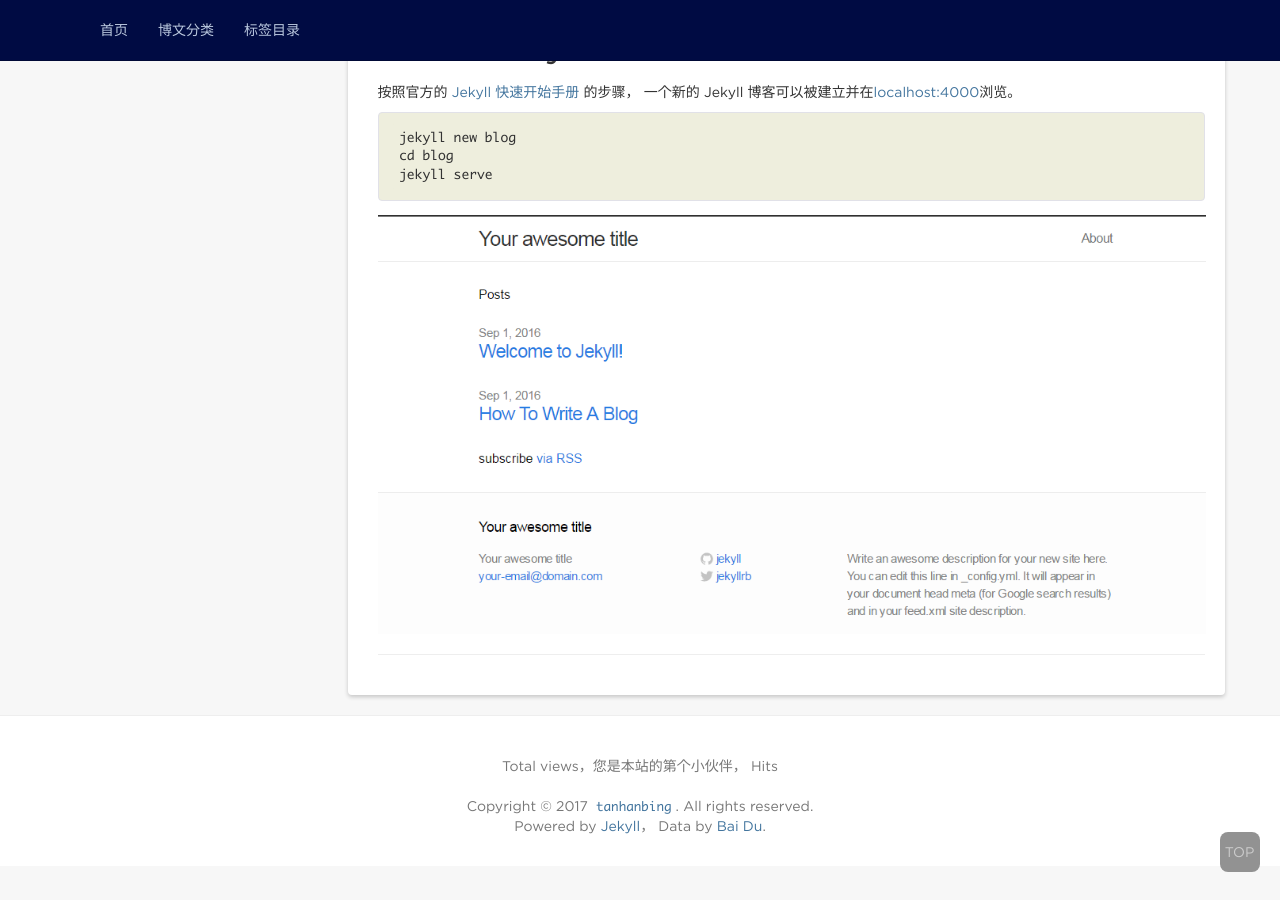
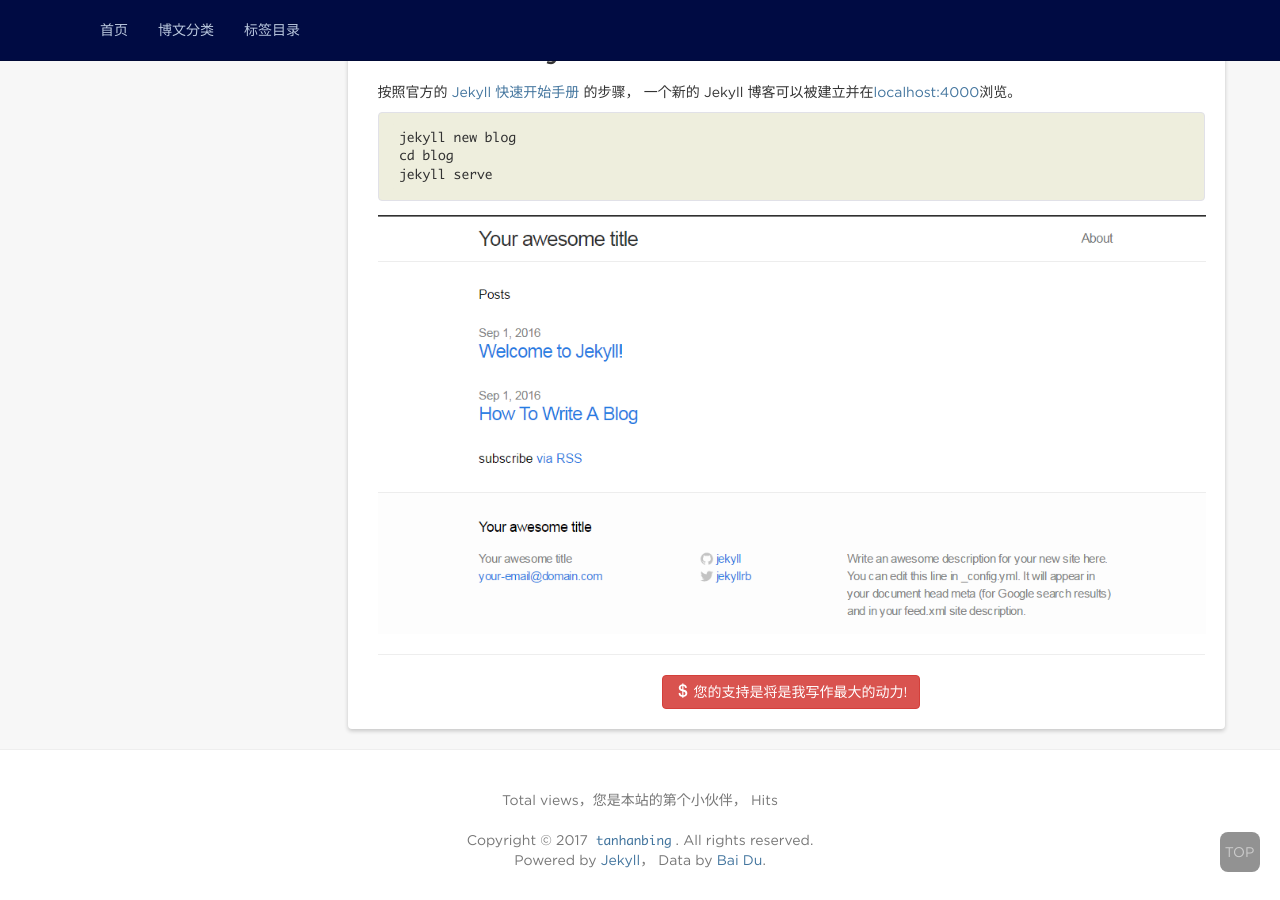
Before and after one commit to hanbingtan/hanbingtan.github.io, a Jekyll site: the page built from _posts/2016-09-05-jekyll-setup.md, in a window 1280 px wide and 900 px high, scrolled down 1324 px. Built offline with Jekyll 4.4.1, drawn with Linux system fonts in a browser that asks for light colours; nearby versions of some CDN libraries; comment, search, counter and statistics services are not loaded.

Commit message:
Update post.html

```diff
--- a/_layouts/post.html
+++ b/_layouts/post.html
@@ -24,11 +24,11 @@ layout: default
               {{ content }}
             </article>
           <hr>
-          <!--
+
           <div class="text-center">
             <a href="{{ '/donate/' | prepend: site.baseurl }}" target="_blank" style="text-decoration: none"><button type="button" class="btn btn-danger"><span class="glyphicon glyphicon-usd" aria-hidden="true"></span> 您的支持是将是我写作最大的动力!</button></a>
           </div>
-          -->
+
         </div>
       </div>
       <!--comment-->
@@ -49,7 +49,6 @@ layout: default
         gitment.render('container')
       </script>
      -->
-       {% include gitment.md %}
     </div>
   </div>
 </div>
```
